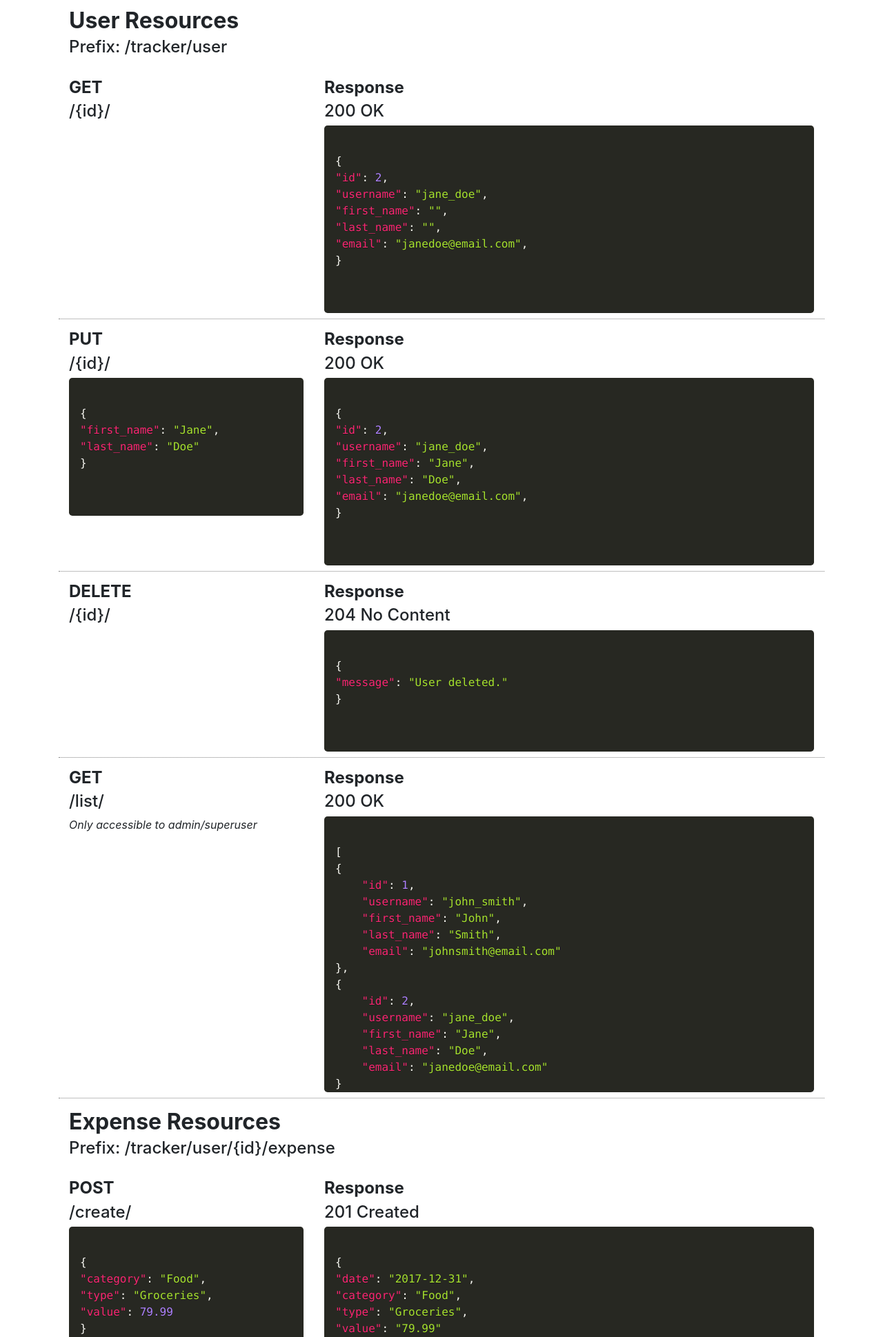
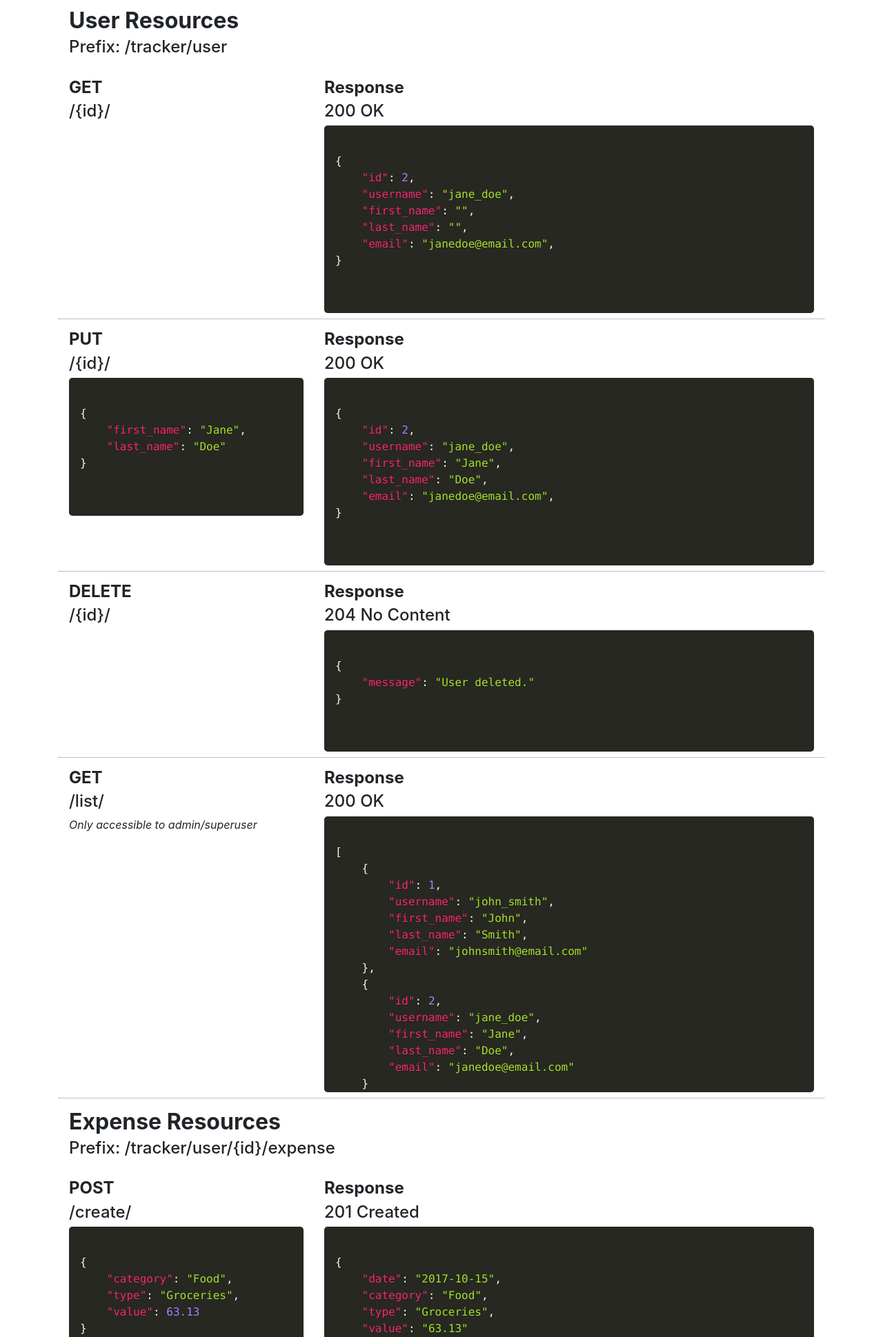
Before and after one commit to dheerajpille/tracker_backend, a Django app: template templates/documentation.html in a window 1280 px wide. Shown: the part 1336-3275 px from the top of the page at 69% size. Run offline with Django 3.2, Linux system fonts and the light colour scheme; the template is opened without the code that fills it, so the values that code supplies are empty; some libraries are stand-ins or nearby versions.

Commit message:
Added basic API documentation with sample data

```diff
--- a/templates/documentation.html
+++ b/templates/documentation.html
@@ -358,7 +358,7 @@
 {
     "category": "Food",
     "type": "Groceries",
-"value": 79.99
+    "value": 63.13
 }
                         </code>
                         </pre>
@@ -369,10 +369,10 @@
                         <pre class="language-javascript">
                         <code class="language-javascript">
 {
-"date": "2017-12-31",
+    "date": "2017-10-15",
     "category": "Food",
     "type": "Groceries",
-"value": "79.99"
+    "value": "63.13"
 }
                         </code>
                         </pre>
@@ -390,9 +390,44 @@
                         <h4>200 OK</h4>
                         <pre class="language-javascript">
                         <code class="language-javascript">
+[
     {
-REPLACE ME
+        "date": "2017-10-15",
+        "category": "Food",
+        "type": "Groceries",
+        "value": "63.13"
+    },
+    {
+        "date": "2017-10-13",
+        "category": "Entertainment",
+        "type": "Video Games",
+        "value": "90.39"
+    },
+    {
+        "date": "2017-10-01",
+        "category": "Utilities",
+        "type": "Hydro",
+        "value": "302.35"
+    },
+    {
+        "date": "2017-05-01",
+        "category": "Education",
+        "type": "Tuition",
+        "value": "6894.80"
+    },
+    {
+        "date": "2017-01-01",
+        "category": "Entertainment",
+        "type": "Theater",
+        "value": "14.68"
+    },
+    {
+        "date": "2016-12-15",
+        "category": "Housing",
+        "type": "Rent",
+        "value": "625.19"
     }
+]
                         </code>
                         </pre>
                     </div>
@@ -409,9 +444,14 @@ REPLACE ME
                         <h4>200 OK</h4>
                         <pre class="language-javascript">
                         <code class="language-javascript">
+[
     {
-REPLACE ME
+        "date": "2017-10-15",
+        "category": "Food",
+        "type": "Groceries",
+        "value": "63.13"
     }
+]
                         </code>
                         </pre>
                     </div>
@@ -428,9 +468,26 @@ REPLACE ME
                         <h4>200 OK</h4>
                         <pre class="language-javascript">
                         <code class="language-javascript">
+[
     {
-REPLACE ME
+        "date": "2017-10-15",
+        "category": "Food",
+        "type": "Groceries",
+        "value": "63.13"
+    },
+    {
+        "date": "2017-10-13",
+        "category": "Entertainment",
+        "type": "Video Games",
+        "value": "90.39"
+    },
+    {
+        "date": "2017-10-01",
+        "category": "Utilities",
+        "type": "Hydro",
+        "value": "302.35"
     }
+]
                         </code>
                         </pre>
                     </div>
@@ -447,9 +504,38 @@ REPLACE ME
                         <h4>200 OK</h4>
                         <pre class="language-javascript">
                         <code class="language-javascript">
+[
     {
-REPLACE ME
+        "date": "2017-10-15",
+        "category": "Food",
+        "type": "Groceries",
+        "value": "63.13"
+    },
+    {
+        "date": "2017-10-13",
+        "category": "Entertainment",
+        "type": "Video Games",
+        "value": "90.39"
+    },
+    {
+        "date": "2017-10-01",
+        "category": "Utilities",
+        "type": "Hydro",
+        "value": "302.35"
+    },
+    {
+        "date": "2017-05-01",
+        "category": "Education",
+        "type": "Tuition",
+        "value": "6894.80"
+    },
+    {
+        "date": "2017-01-01",
+        "category": "Entertainment",
+        "type": "Theater",
+        "value": "14.68"
     }
+]
                         </code>
                         </pre>
                     </div>
@@ -467,10 +553,12 @@ REPLACE ME
                         <pre class="language-javascript">
                         <code class="language-javascript">
 [
-"2017-12-31",
-"2017-11-10",
+    "2017-10-15",
     "2017-10-13",
-"2017-01-10"
+    "2017-10-01",
+    "2017-05-01",
+    "2017-01-01",
+    "2016-12-15"
 ]
                         </code>
                         </pre>
@@ -492,6 +580,7 @@ REPLACE ME
     "Education",
     "Entertainment",
     "Food",
+    "Housing",
     "Utilities"
 ]
                         </code>
@@ -511,10 +600,12 @@ REPLACE ME
                         <pre class="language-javascript">
                         <code class="language-javascript">
 [
-"Education",
-"Entertainment",
-"Food",
-"Utilities"
+    {
+        "date": "2017-10-15",
+        "category": "Food",
+        "type": "Groceries",
+        "value": "63.13"
+    }
 ]
                         </code>
                         </pre>
@@ -533,10 +624,12 @@ REPLACE ME
                         <pre class="language-javascript">
                         <code class="language-javascript">
 [
-"Education",
-"Entertainment",
-"Food",
-"Utilities"
+    {
+        "date": "2017-10-15",
+        "category": "Food",
+        "type": "Groceries",
+        "value": "63.13"
+    }
 ]
                         </code>
                         </pre>
@@ -554,12 +647,12 @@ REPLACE ME
                         <h4>200 OK</h4>
                         <pre class="language-javascript">
                         <code class="language-javascript">
-[
-"Education",
-"Entertainment",
-"Food",
-"Utilities"
-]
+{
+    "date": "2017-10-15",
+    "category": "Food",
+    "type": "Groceries",
+    "value": "63.13"
+}
                         </code>
                         </pre>
                     </div>
@@ -577,10 +670,12 @@ REPLACE ME
                         <pre class="language-javascript">
                         <code class="language-javascript">
 [
-"Education",
-"Entertainment",
-"Food",
-"Utilities"
+    {
+        "date": "2017-10-15",
+        "category": "Food",
+        "type": "Groceries",
+        "value": "63.13"
+    }
 ]
                         </code>
                         </pre>
@@ -599,10 +694,7 @@ REPLACE ME
                         <pre class="language-javascript">
                         <code class="language-javascript">
 [
-"Education",
-"Entertainment",
-"Food",
-"Utilities"
+    "Groceries"
 ]
                         </code>
                         </pre>
@@ -621,10 +713,12 @@ REPLACE ME
                         <pre class="language-javascript">
                         <code class="language-javascript">
 [
-"Education",
-"Entertainment",
-"Food",
-"Utilities"
+    {
+        "date": "2017-10-15",
+        "category": "Food",
+        "type": "Groceries",
+        "value": "63.13"
+    }
 ]
                         </code>
                         </pre>
@@ -650,11 +744,16 @@ REPLACE ME
                         <pre class="language-javascript">
                         <code class="language-javascript">
 {
-"id": 2,
-"username": "jane_doe",
-"first_name": "",
-"last_name": "",
-"email": "janedoe@email.com",
+    "expense_total": 63.13,
+    "category_total": {
+        "food": 63.13,
+        "food_type_total": {
+            "groceries": 63.13
+        }
+    },
+    "date_total": {
+        "2017-10-15": 63.13
+    }
 }
                         </code>
                         </pre>
@@ -666,14 +765,6 @@ REPLACE ME
                     <div class="col-lg-4">
                         <h4><b>GET</b></h4>
                         <h4>/monthly/</h4>
-                        <pre class="language-javascript">
-                        <code class="language-javascript">
-{
-"first_name": "Jane",
-"last_name": "Doe"
-}
-                        </code>
-                        </pre>
                     </div>
                     <div class="col-lg-8">
                         <h4><b>Response</b></h4>
@@ -681,11 +772,26 @@ REPLACE ME
                         <pre class="language-javascript">
                         <code class="language-javascript">
 {
-"id": 2,
-"username": "jane_doe",
-"first_name": "Jane",
-"last_name": "Doe",
-"email": "janedoe@email.com",
+    "expense_total": 455.87,
+    "category_total": {
+        "food": 63.13,
+        "food_type_total": {
+            "groceries": 63.13
+        },
+        "entertainment": 90.39,
+        "entertainment_type_total": {
+            "video games": 90.39
+        },
+        "utilities": 302.35,
+        "utilities_type_total": {
+            "hydro": 302.35
+        }
+    },
+    "date_total": {
+        "2017-10-15": 63.13,
+        "2017-10-13": 90.39,
+        "2017-10-01": 302.35
+    }
 }
                         </code>
                         </pre>
@@ -704,7 +810,33 @@ REPLACE ME
                         <pre class="language-javascript">
                         <code class="language-javascript">
 {
-"message": "User deleted."
+    "expense_total": 7365.35,
+    "category_total": {
+        "food": 63.13,
+        "food_type_total": {
+            "groceries": 63.13
+        },
+        "entertainment": 105.07,
+        "entertainment_type_total": {
+            "video games": 90.39,
+            "theater": 14.68
+        },
+        "utilities": 302.35,
+        "utilities_type_total": {
+            "hydro": 302.35
+        },
+        "education": 6894.8,
+        "education_type_total": {
+            "tuition": 6894.8
+        }
+    },
+    "date_total": {
+        "2017-10-15": 63.13,
+        "2017-10-13": 90.39,
+        "2017-10-01": 302.35,
+        "2017-05-01": 6894.8,
+        "2017-01-01": 14.68
+    }
 }
                         </code>
                         </pre>
--- a/tracker_backend/trackerAPI/expenses/views.py
+++ b/tracker_backend/trackerAPI/expenses/views.py
@@ -40,7 +40,7 @@ class CreateExpenseView(APIView):
             # Passes today's date if no date value was passed
             try:
                 date_val = self.request.data['date']
-            except NameError:
+            except:
                 date_val = date.today()
 
             # Creates Expense object if it does not exist in database for current User
```
Also changed, not shown: tracker_backend/settings.py (+2 -2 lines), db.sqlite3. Lines whose indentation alone changed are shown as unchanged.
